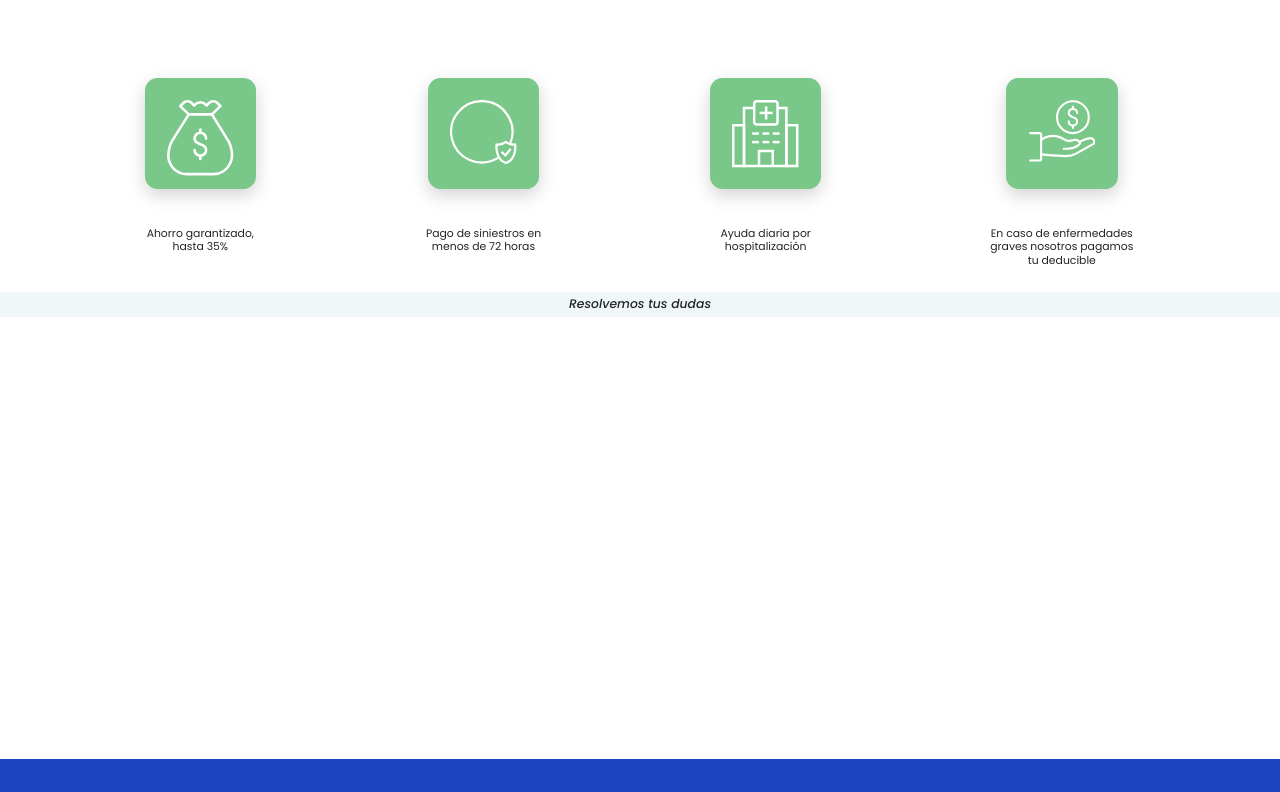
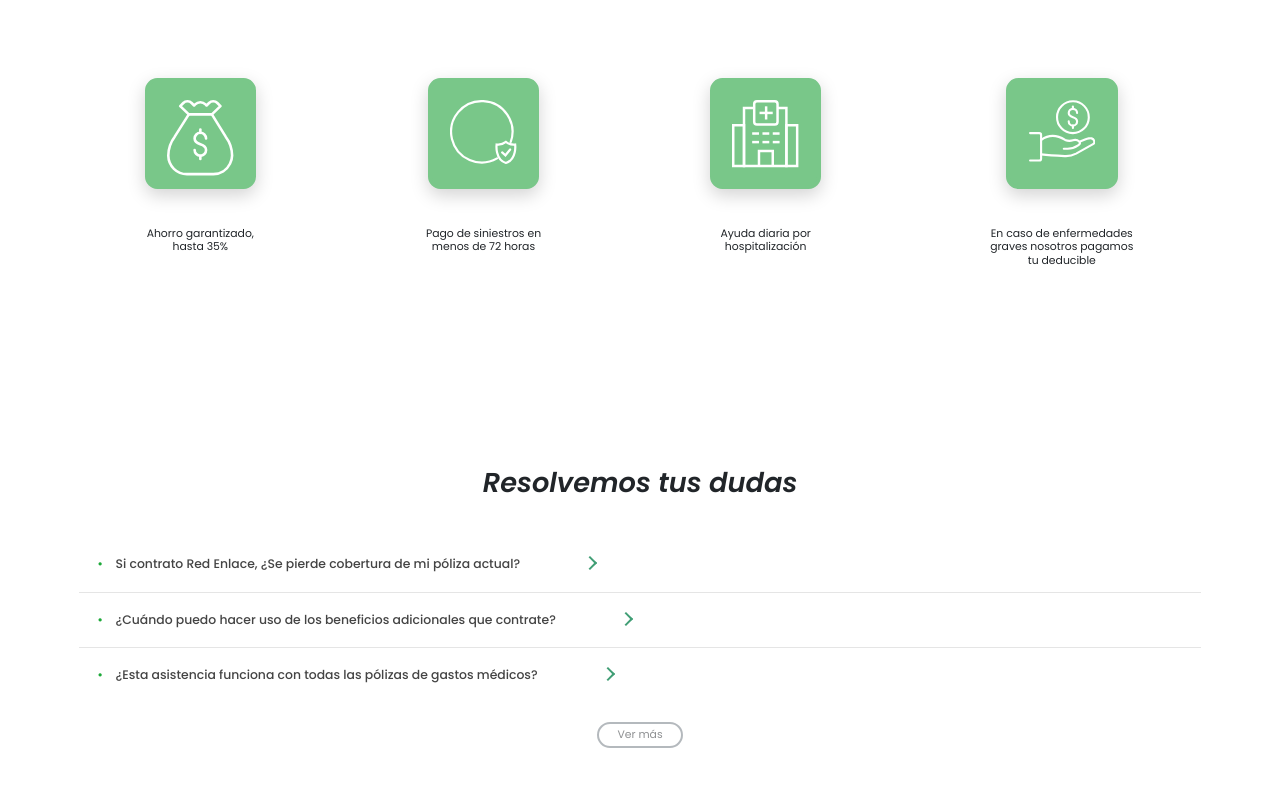
Before and after one commit to Pacyx-Mexico/red-enlace, a React (Vite) app: page /enlace in a window 1280 px wide. Shown: the part 1275-2067 px from the top of the page. Built offline with nearby package versions, Linux system fonts and the light colour scheme.

Commit message:
Dudes component

```diff
--- a/package.json
+++ b/package.json
@@ -1,5 +1,5 @@
 {
-  "homepage":"https://Pacyx-Mexico.github.io/red-enlace",
+  "homepage": "https://Pacyx-Mexico.github.io/red-enlace",
   "name": "red-enlace",
   "private": true,
   "version": "0.0.0",
@@ -19,6 +19,7 @@
     "cleave.js": "^1.6.0",
     "hamburger-react": "^2.5.0",
     "react": "^18.2.0",
+    "react-accessible-accordion": "^5.0.0",
     "react-bootstrap": "^2.7.0",
     "react-dom": "^18.2.0",
     "react-icons": "^4.4.0",
--- a/src/components/Navbar.jsx
+++ b/src/components/Navbar.jsx
@@ -1,7 +1,7 @@
 import { useState } from "react";
 import { Link, animateScroll as scroll } from "react-scroll";
 import { Twirl as Hamburger } from "hamburger-react";
-import { Link as LinkRouter } from "react-router-dom";
+import { Link as     LinkRouter } from "react-router-dom";
 import {
   ContainerNav,
   LogoContainer,
--- a/src/components/enlace/Beneficios.jsx
+++ b/src/components/enlace/Beneficios.jsx
@@ -154,21 +154,12 @@ export const Beneficios = () => {
           </SwiperSlide>
         </Swiper>
       </div>
-      <div className="d-block text-center fs-2 height-lile">
-        <p className="mt-5 mt-xxl-5 text-dark fst-italic py-2">
-          Resolvemos tus dudas
-        </p>
-      </div>
-
-      <div className="container-fluid mx-auto position-relative">
-        <div className=""></div>
-      </div>
     </BeneficiosSection>
   );
 };
 
 const BeneficiosSection = styled.section`
-  height: 145rem;
+  height: 85rem;
   padding-top: 10rem;
   padding-bottom: 10rem;
 
--- /dev/null
+++ b/src/components/enlace/Dudes.jsx
@@ -0,0 +1,104 @@
+import styled from "styled-components";
+import {
+  Accordion,
+  AccordionItem,
+  AccordionItemHeading,
+  AccordionItemButton,
+  AccordionItemPanel,
+} from "react-accessible-accordion";
+import "react-accessible-accordion/dist/fancy-example.css";
+
+export const Dudes = () => {
+  return (
+    <DudesSection className="container d-block text-center fs-2 height-lile">
+      <h4 className="mt-5 mt-xxl-5 text-dark fst-italic pb-5">
+        Resolvemos tus dudas
+      </h4>
+      <div className="container my-5">
+        <Accordion className="border-none">
+          <AccordionItem>
+            <AccordionItemHeading>
+              <AccordionItemButton>
+                <span className="secondary-color3 me-4">&#8226; </span> Si contrato
+                Red Enlace, ¿Se pierde cobertura de mi póliza actual?
+              </AccordionItemButton>
+            </AccordionItemHeading>
+            <AccordionItemPanel>
+              <p className="fw-normal fs-3">
+                Exercitation in fugiat est ut ad ea cupidatat ut in cupidatat
+                occaecat ut occaecat consequat est minim minim esse tempor
+                laborum consequat esse adipisicing eu reprehenderit enim.
+              </p>
+            </AccordionItemPanel>
+          </AccordionItem>
+          <AccordionItem>
+            <AccordionItemHeading>
+              <AccordionItemButton>
+                <span className="secondary-color3 me-4">&#8226; </span> ¿Cuándo puedo
+                hacer uso de los beneficios adicionales que contrate?
+              </AccordionItemButton>
+            </AccordionItemHeading>
+            <AccordionItemPanel>
+              <p className="fw-normal fs-3">
+                In ad velit in ex nostrud dolore cupidatat consectetur ea in ut
+                nostrud velit in irure cillum tempor laboris sed adipisicing eu
+                esse duis nulla non.
+              </p>
+            </AccordionItemPanel>
+          </AccordionItem>
+          <AccordionItem>
+            <AccordionItemHeading>
+              <AccordionItemButton>
+                <span className="secondary-color3 me-4">&#8226; </span> ¿Esta
+                asistencia funciona con todas las pólizas de gastos médicos?
+              </AccordionItemButton>
+            </AccordionItemHeading>
+            <AccordionItemPanel>
+              <p className="fw-normal fs-3">
+                In ad velit in ex nostrud dolore cupidatat consectetur ea in ut
+                nostrud velit in irure cillum tempor laboris sed adipisicing eu
+                esse duis nulla non.
+              </p>
+            </AccordionItemPanel>
+          </AccordionItem>
+        </Accordion>
+      </div>
+      <button className="btn btn-primary rounded-pill btn-lg fs-3 fs-md-2 bg-white border border-secondary border-2 text-dark px-5 opacity-50">Ver más</button>
+    </DudesSection>
+  );
+};
+
+const DudesSection = styled.section`
+  height: 95rem;
+  padding-top: 10rem;
+  padding-bottom: 10rem;
+
+  .accordion__button:before {
+    display: none;
+  }
+
+  .secondary-color3 {
+    color: var(--secondary-color3);
+  }
+
+  .accordion__button[aria-expanded="true"]::after,
+  .accordion__button[aria-selected="true"]::after {
+    transform: rotate(45deg);
+  }
+
+  .accordion__button {
+    background-color: #FFFFFF;
+    text-align: start !important;
+  }
+
+  .accordion__button:after {
+    display: inline-block;
+    content: "";
+    height: 10px;
+    width: 10px;
+    margin-left: 6%;
+    border-bottom: 2px solid #409e75;
+    border-right: 2px solid #409e75;
+    transform: rotate(-45deg);
+  }
+`;
--- a/src/components/enlace/index.js
+++ b/src/components/enlace/index.js
@@ -1,3 +1,4 @@
 export * from './EnlaceHero';
 export * from './Plans';
 export * from './Beneficios';
+export * from './Dudes';
--- a/src/pages/Enlace.jsx
+++ b/src/pages/Enlace.jsx
@@ -1,6 +1,6 @@
 import Navbar from "../components/Navbar";
 import Footer from "../components/Footer";
-import { EnlaceHero, Plans, Beneficios } from "../components/enlace";
+import { EnlaceHero, Plans, Beneficios, Dudes } from "../components/enlace";
 
 export const Enlace = () => {
   return (
@@ -9,6 +9,7 @@ export const Enlace = () => {
       <EnlaceHero />
       <Plans />
       <Beneficios />
+      <Dudes />
       <Footer />
     </>
   )
```
Also changed, not shown: 1 other file (tests, documents, lock files or other folders).
